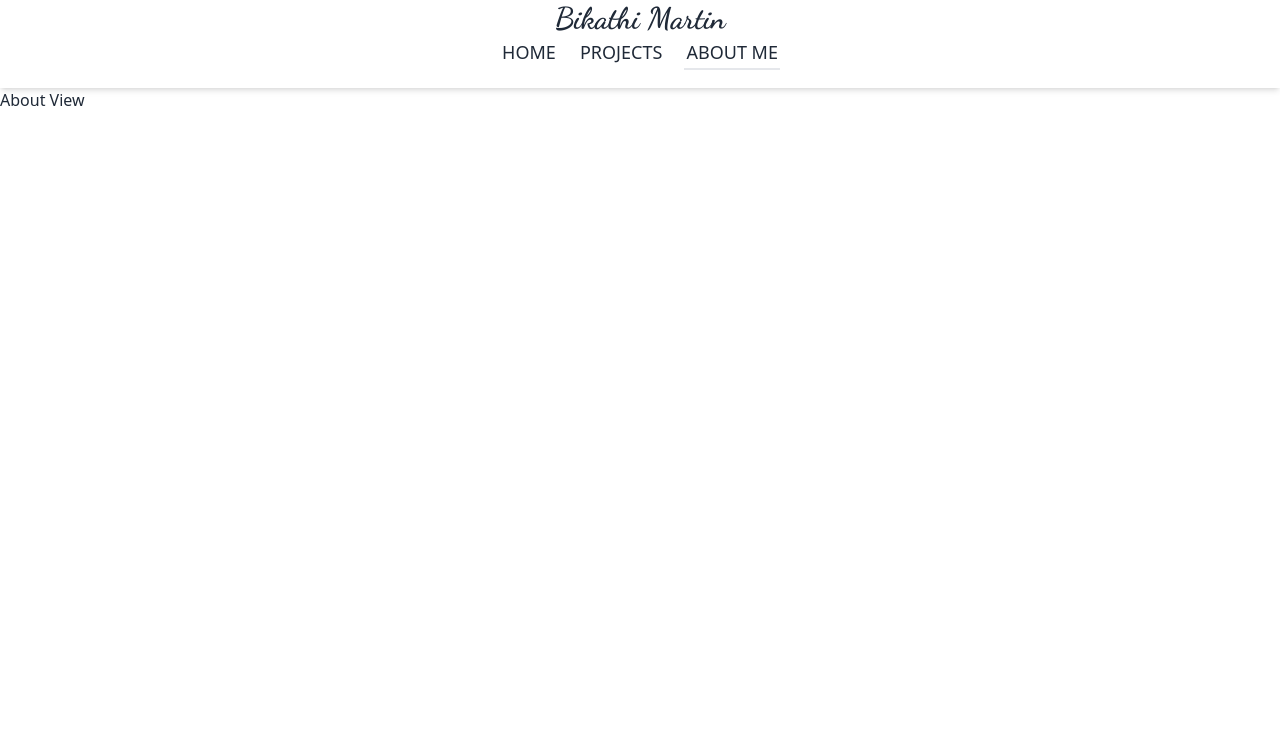
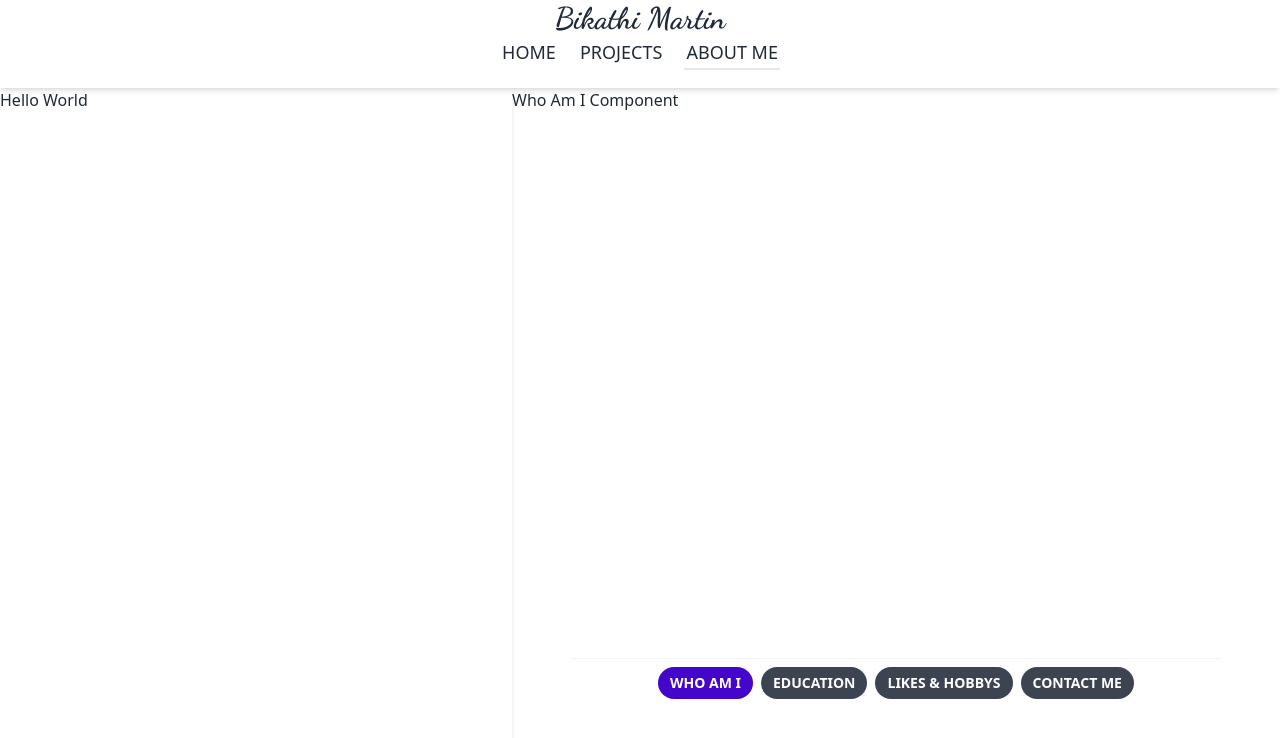
Before and after one commit to Q-T5/portfolio, a Vue app: page /about in a window 1280 px wide. Shown: the top 738 px of the page. Built offline with nearby package versions, Linux system fonts and the light colour scheme.

Commit message:
Mount components into file

```diff
--- a/src/views/AboutView.vue
+++ b/src/views/AboutView.vue
@@ -15,16 +15,56 @@
 -->
 
 <script lang="js">
+import { ref } from 'vue'
+import ContactComp from "/src/components/ContactComp.vue"
+import EducationComp from "/src/components/EducationComp.vue"
+import LikesAndHobbysComp from "/src/components/LikesHobbysComp.vue"
+import WhoAmIComp from "/src/components/WhoAmIComp.vue"
+
 export default {
     name: "AboutView",
+    components: {
+        ContactComp, EducationComp, LikesAndHobbysComp, WhoAmIComp
+    },
     setup() {
+        const comps = ref([
+            { name: "who-am-i-comp", text: "Who Am I" },
+            { name: "education-comp", text: "Education" },
+            { name: "likes-and-hobbys-comp", text: "Likes & Hobbys" },
+            { name: "contact-comp", text: "Contact Me" }
+        ]);
 
+        const activeComp = ref("who-am-i-comp");
+
+        return {
+            comps, activeComp
+        }
     }
 }
 </script>
 
 <template>
-    <div>
-        <h1>About View</h1>
+    <div class="h-full flex">
+        <div class="w-[40%] h-full shadow-md">
+            <h1>Hello World</h1>
+        </div>
+        <div class="w-[60%]">
+            <div class="h-[80%]">
+                <keep-alive>
+                    <component :is="activeComp" />
+                </keep-alive>
+            </div>
+            <div class="w-full h-fit flex justify-center">
+                <hr class="opacity-50 w-[85%]" />
+            </div>
+            <div class="h-fit flex justify-center space-x-2 mt-2">
+                <button
+                    v-for="(comp, index) in comps"
+                    :key="index"
+                    @click="activeComp = comp.name"
+                    class="about-routes"
+                    :class="activeComp === comp.name ? 'active-comp' : ''">{{ comp.text }}</button>
+            </div>
+        </div>
     </div>
 </template>
```
